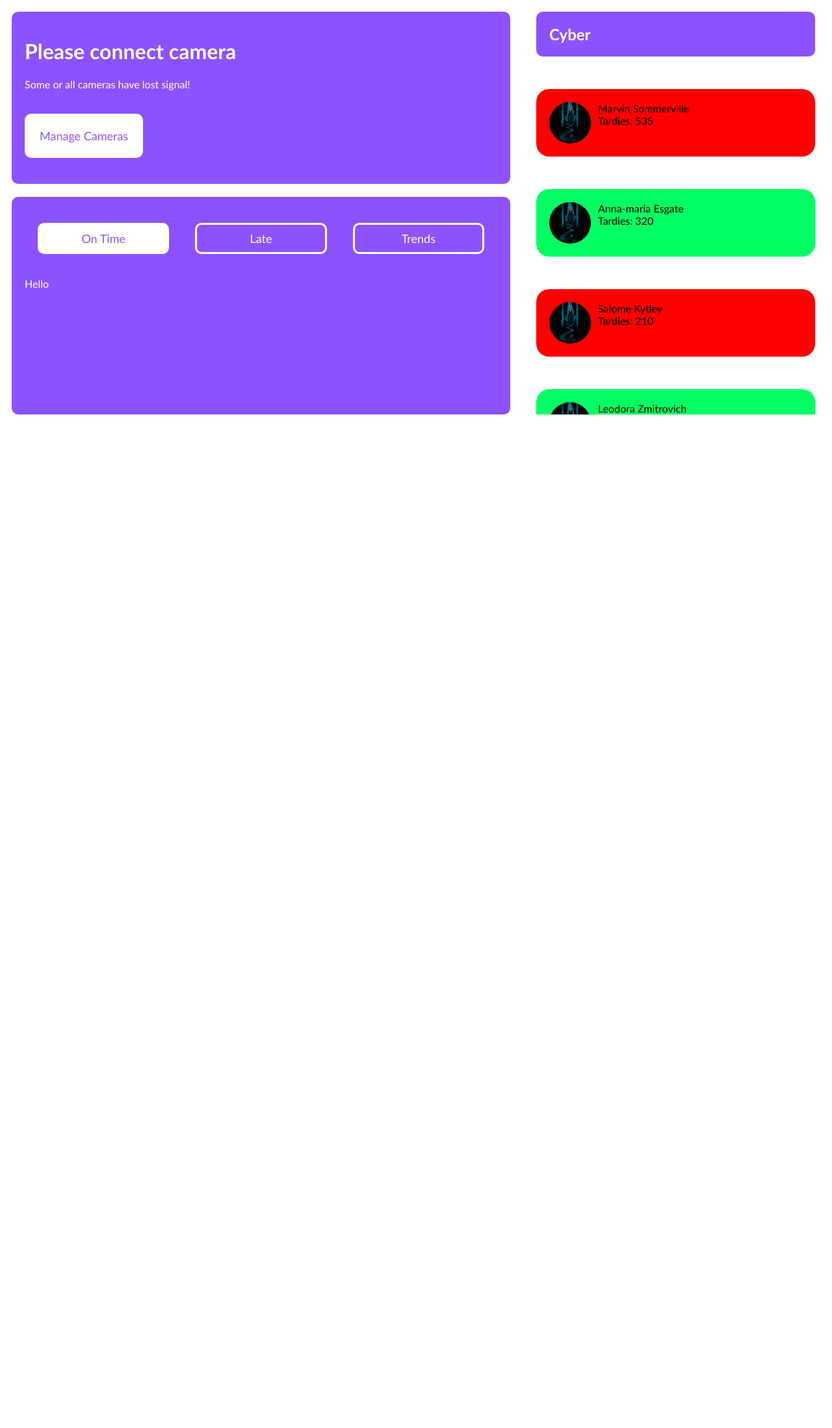
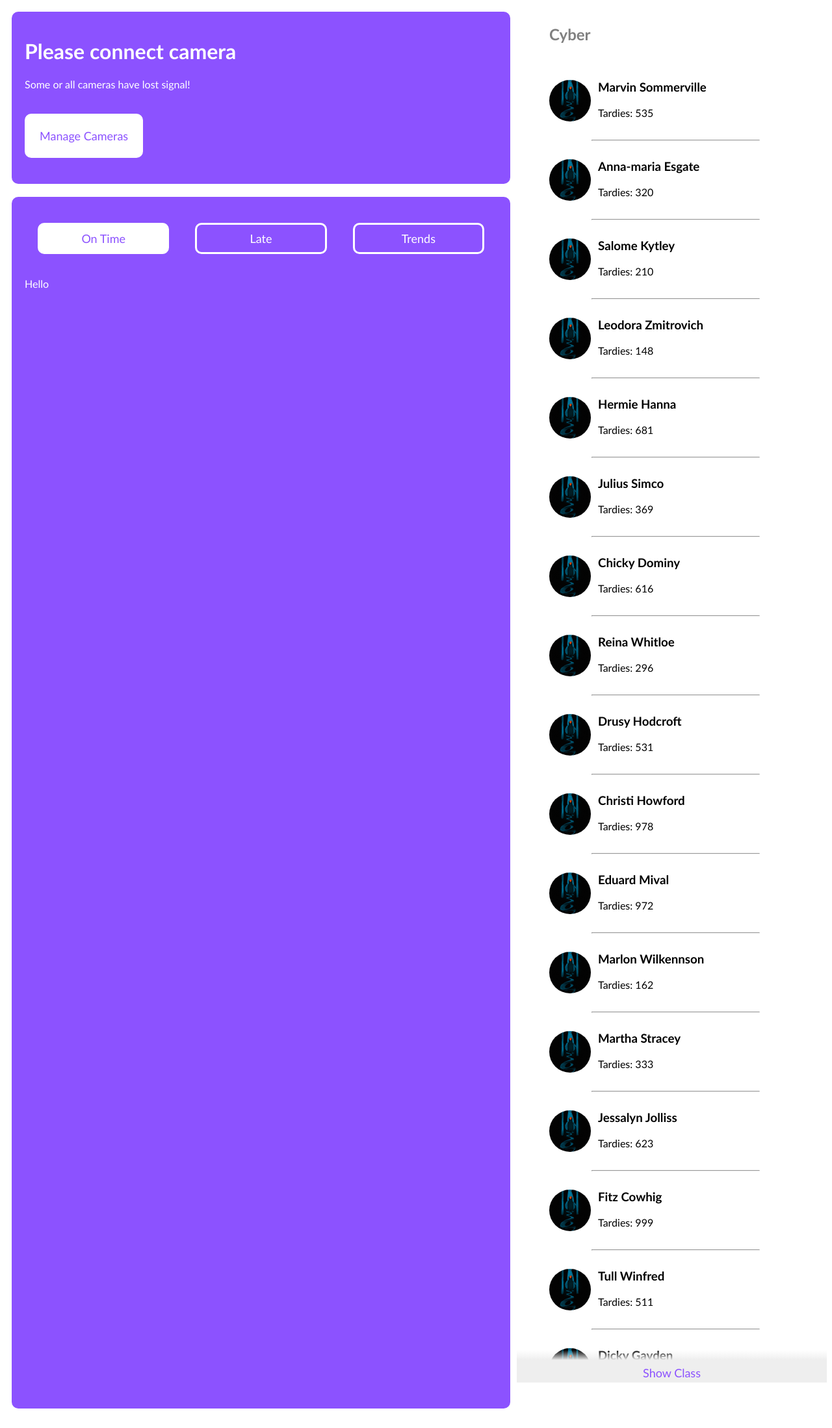
Before and after one commit to Louis-Ladd/FRAttendance, a Flask app: page /dashboard in a window 1280 px wide. Shown: the top 2198 px of the page at 65% size. Run offline with Flask 3, Linux system fonts and the light colour scheme; the visitor is signed in with stand-in values (Sample User, id 1); data comes from the database, SQL or seed files in the repository.

Commit message:
Styled Classlist / Commented code to help tyler

```diff
--- a/src/dashboardapp/database.py
+++ b/src/dashboardapp/database.py
@@ -61,6 +61,18 @@ class ClassDatabase:
             return self.cursor.fetchall()[:top] if top else self.cursor.fetchall()
 
         except Error as e:
+            traceback.print_tb(e.__traceback__)
+            print(f"Error: {e}")
+            return None
+
+    def create_student(self, class_name, student_name: str, last_name: str, student_id : int, photo_path : str):
+        #TODO: Add check for duplicate students!!! - Louis
+        try:
+            query = f"INSERT INTO {class_name} (first, last, id, photo_path, tardies) VALUES (?,?,?,?,?)"
+            self.cursor.execute(query, (student_name, last_name, student_id, photo_path, 0))
+            self.connection.commit()
+            return self.cursor.lastrowid
+        except Exception as e:
             traceback.print_tb(e.__traceback__)
             print(f"Error: {e}")
             return None
@@ -215,18 +227,5 @@ class ClassDatabase:
             traceback.print_tb(e.__traceback__)
             print(f"{e.sqlite_errorname}: {e}")
 
-    def createStudent(self, student_name: str, last_name: str):
-        try:
-            query = "INSERT INTO students (name) VALUES (?)"
-            self.cursor.execute(query, (student_name,))
-            self.connection.commit()
-            return self.cursor.lastrowid
-        except Exception as e:
-            # You might want to log this exception for debugging
-            raise e
-
-
-test = ClassDatabase()
-
-
-print(test.get_classes())
+if __name__ == "__main__":
+    test = ClassDatabase()
--- a/src/dashboardapp/routes.py
+++ b/src/dashboardapp/routes.py
@@ -27,10 +27,10 @@ def dashboard():
     return render_template("dashboard.html")
 
 
-@main.route("/getClass/<jsdata>")
+@main.route("/getClass/<jsdata>/<top>")
 @login_required
-def get_javascript_data(jsdata):
-    return school_db.get_class(jsdata, top=20)
+def get_javascript_data(jsdata = None, top = None):
+    return school_db.get_class(jsdata, top=int(top))
 
 
 @main.route("/server")
@@ -57,8 +57,12 @@ def classes():
 @main.route("/createStudent", methods=["POST"])
 @login_required
 def create_student():
+    # Learn how post forms work and that'll make this easier to implement.
+    # You can copy how it was implemented in ./templates/login.html ln 23-37 and ./auth.py ln 17-30
+    # rewrite and implement it into classes after learning how it works. - Louis
+    if not current_user.isAdmin:
+        return "HTTP 401 Error: You are unauthorized to do that", 401
     return create_student()
-
 
 @main.route("/notifications")
 @login_required
--- a/src/dashboardapp/static/css/dashboard.css
+++ b/src/dashboardapp/static/css/dashboard.css
@@ -2,6 +2,10 @@
     font-family: 'Gill Sans', 'Gill Sans MT', Calibri, 'Trebuchet MS', sans-serif;
 }
 
+html {
+    height: 100%;
+    overflow-x: hidden;
+}
 
 .dashboard-container {
     display: flex
@@ -42,34 +46,62 @@
 .classlist {
     grid-column: span 2;
     width: 90%;
-    height: 600px; /* Keep height constant, elements will scroll */
+    height: 80vh; /* Keep height constant, elements will scroll */
     color: white;
     overflow-y: scroll;
     padding-top: 0px;
 }
 
+.classlist::-webkit-scrollbar {
+    display: none;
+}
+
 .classlist #classListTitle {
-    background-color:#8C52FF;
+    color: gray;
     border-radius: 10px;
     padding: 20px;
 }
 
+.fade-list {
+    position: relative;
+    width: 100%;
+    height: 50px;
+    top: -50px;
+    z-index: 10;
+    background: linear-gradient(0deg, rgba(238,238,238,1) 0%, rgba(238,238,238,1) 69%, rgba(238, 238, 238, 0) 100%);
+    display: flex;
+    align-items: center;
+    justify-content: center;
+}
+
+.fade-list a {
+    margin-top: 20px;
+    color: #8C52FF;
+    font-size: large;
+    text-decoration: none;
+}
+
 .classlist ul {
+    background-color: white;
+    border-radius: 20px;
     list-style-type: none;
     padding-left: 0;
+}
+
+.classlist ul hr{
+    width: 60%;
 }
 
 .classlist ul li {
     height: 64px;
     color: black;
-    background-color: #00ff62;
+    background-color: #ffffff;
     border-radius: 20px;
-    margin-top: 50px;
     padding: 20px;
 }
 
-.classlist ul li:nth-child(odd) {
-    background-color: #ff0000;
+.classlist ul li h3{
+    margin: 0;
 }
 
 .classlist ul li div{
--- a/src/dashboardapp/static/js/dashboard.js
+++ b/src/dashboardapp/static/js/dashboard.js
@@ -27,25 +27,31 @@ function tabSwitch(id){
 
 function makeClassList() {
     document.getElementById("classListTitle").innerHTML = "Cyber"
-    $.get("/getClass/cyber", function(data){
+    $.get("/getClass/cyber/20", function(data){
         makeClassListFromData(data);
     });
 }
 
+// Yippee, building element from scratch - Louis
 function makeClassListFromData(data) {
     var studentElement = document.createElement("ul");
     for (var i = 0; i < data.length; i++){
         var item = document.createElement("li");
         var textDiv = document.createElement("div");
         var image = document.createElement("img")
+        var name = document.createElement("h3");
+        name.textContent = data[i][0] + " ";
+        name.textContent += data[i][1];
         image.src = "static/media/avatar.jpg"
         textDiv.appendChild(image)
-        textDiv.appendChild(document.createTextNode(data[i][0] + " "));
-        textDiv.appendChild(document.createTextNode(data[i][1]));
+        textDiv.appendChild(name);
         textDiv.appendChild(document.createElement("br"));
         textDiv.appendChild(document.createTextNode("Tardies: " + data[i][4]));
         item.appendChild(textDiv);
         studentElement.appendChild(item);
+        if (i != data.length-1) {
+            studentElement.appendChild(document.createElement("hr"));
+        }
     }
     document.getElementById("classList").appendChild(studentElement)
 }
--- a/src/dashboardapp/templates/dashboard.html
+++ b/src/dashboardapp/templates/dashboard.html
@@ -46,6 +46,10 @@
 					<h2 id="classListTitle"></h2>
 					<div id="classList"></div>
 				</div>
+				<div class="fade-list">
+					<a href="https://previews.123rf.com/images/stylephotographs/stylephotographs1303/stylephotographs130300071/18324100-many-happy-students-holding-their-thumbs-up-in-class.jpg"
+						target="_blank" rel="noopener noreferrer">Show Class</a>
+				</div>
 			</div>
 		</div>
 		<script src="static/js/dashboard.js"></script>
```
Also changed, not shown: src/dashboardapp/templates/index.html (+5 -5 lines).
